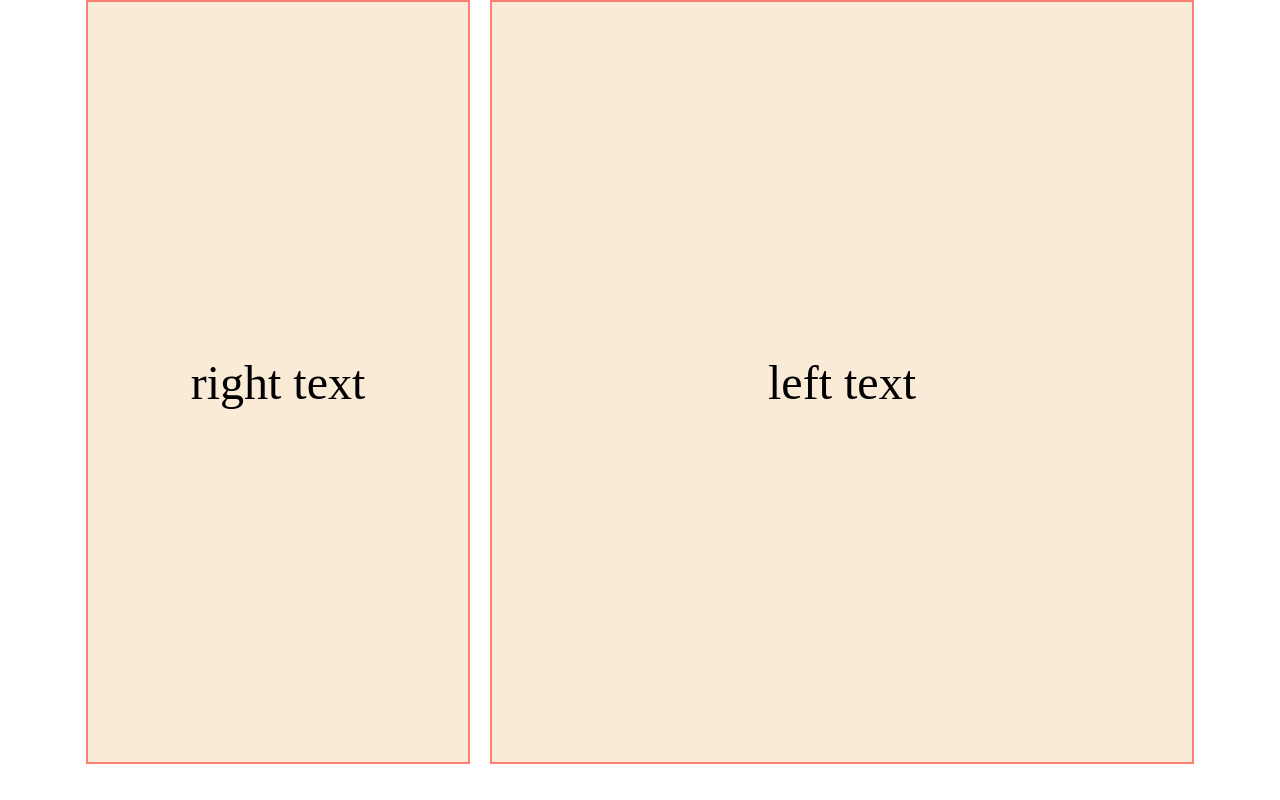
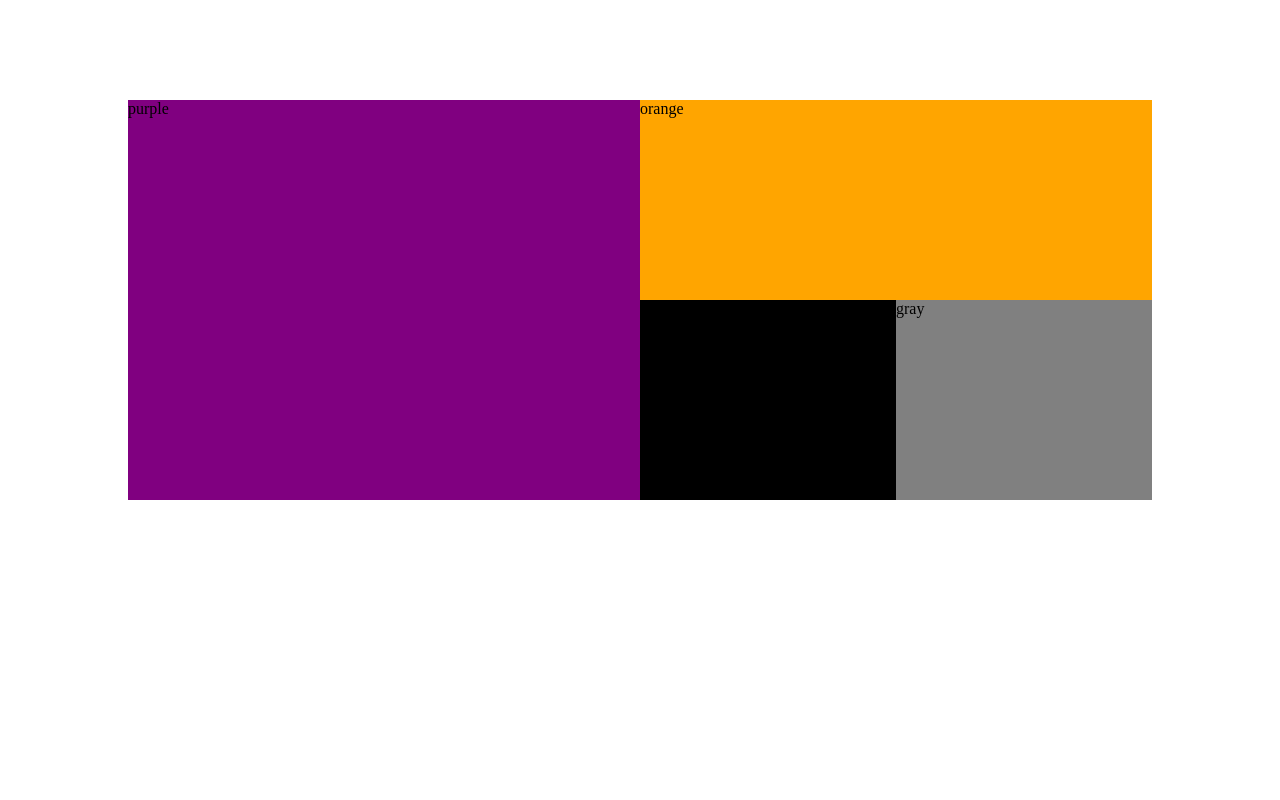
Before and after one commit to alamshuvo/milestone-2-module-1, a plain HTML site: page index.html in a window 1280 px wide. Drawn offline with Linux system fonts and the light colour scheme.

Commit message:
simple dimensional layout

```diff
--- a/index.html
+++ b/index.html
@@ -8,12 +8,34 @@
 
 </head>
 <body>
-    <div class="container">
+    <div class="container hide">
         <div class="text-area">
         <div class="right-text">right text
         </div>
         <div class="left-text">left text</div>
     </div>
     </div>
+    <div class="container hide">
+       <div class="imgdiv">
+        <img src="./img/moon.jpg" alt="">
+       </div>
+    </div>
+
+    <div class="container layout">
+        <div class="grid-item-1">
+           <p>purple</p>
+        </div>
+        <div class="grid-item-2">
+            <p>orange</p>
+        </div>
+        <div class="grid-item-3">
+            <p>black</p>
+        </div>
+        <div class="grid-item-4">
+            <p>gray</p>
+        </div>
+
+    </div>
+
 </body>
 </html>
--- a/styles/style.css
+++ b/styles/style.css
@@ -2,6 +2,7 @@
     margin: 0;
     padding: 0;
     font-weight: 500;
+    box-sizing: border-box;
 }
 .container{
     max-width: 1320px;
@@ -25,7 +26,41 @@
     font-size: 3em;
 
 }
-@media screen and (max-width:500px) {
+.imgdiv img{
+    width: 50vw;
+    /* height: 100vh; */
+    object-fit: cover;
+    margin-top:40px ;
+}
+.layout{
+  display: grid;
+  grid-template-columns: repeat(12 ,1fr);
+  grid-template-rows: repeat(2,1fr);
+  height: 50vh;
+  margin-top: 100px;
+}
+.grid-item-1{
+    background-color: purple;
+    grid-column: 1/span 6;
+    grid-row: 1/span 2;
+}
+.grid-item-2{
+    background-color:orange;
+    grid-column: 7/span 6;
+}
+.grid-item-3{
+    background-color: black;
+    grid-column:7/span 3;
+}
+.grid-item-4{
+    background-color: gray;
+    grid-column:10/span 3 ;
+}
+.hide {
+    display: none;
+}
+
+@media screen and (max-width:576px) {
     .body{
         background-color: red;
     }
```
Also changed, not shown: 1 other file.
